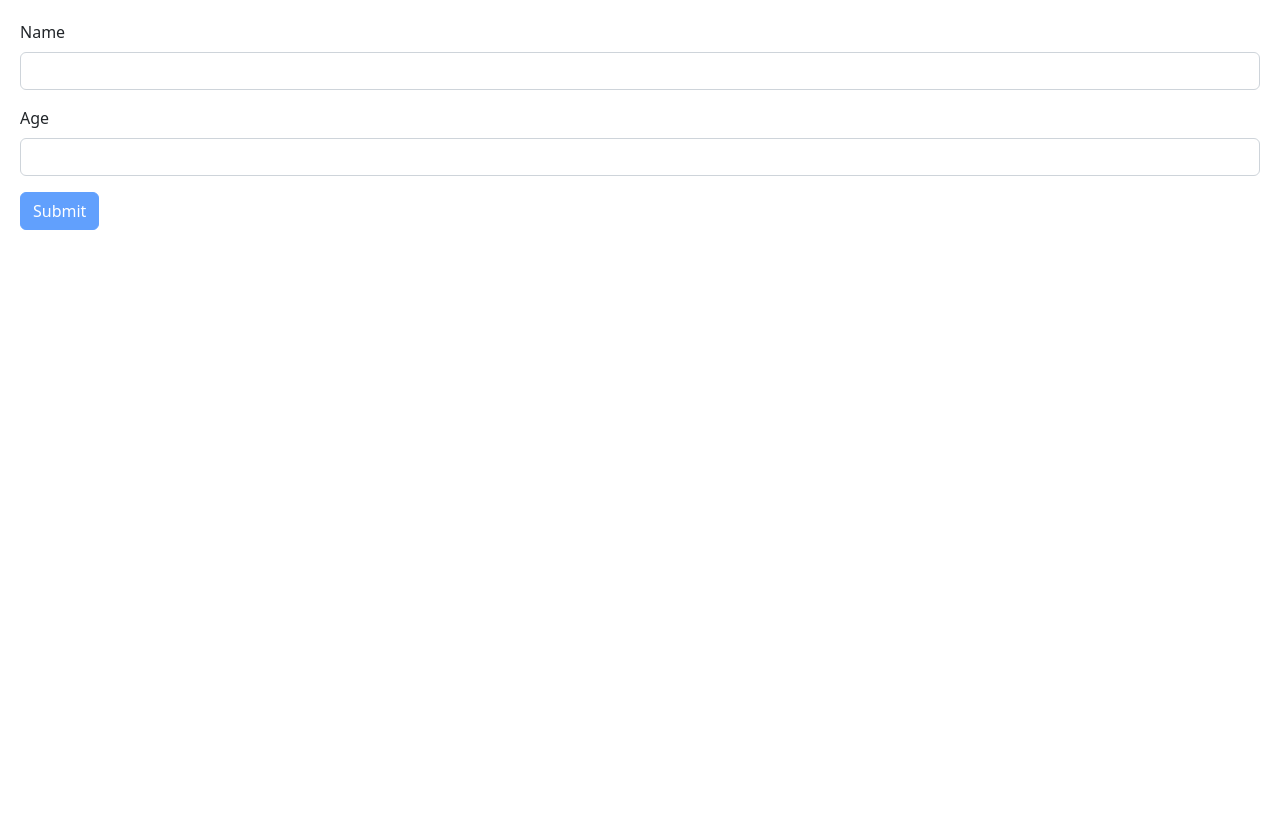
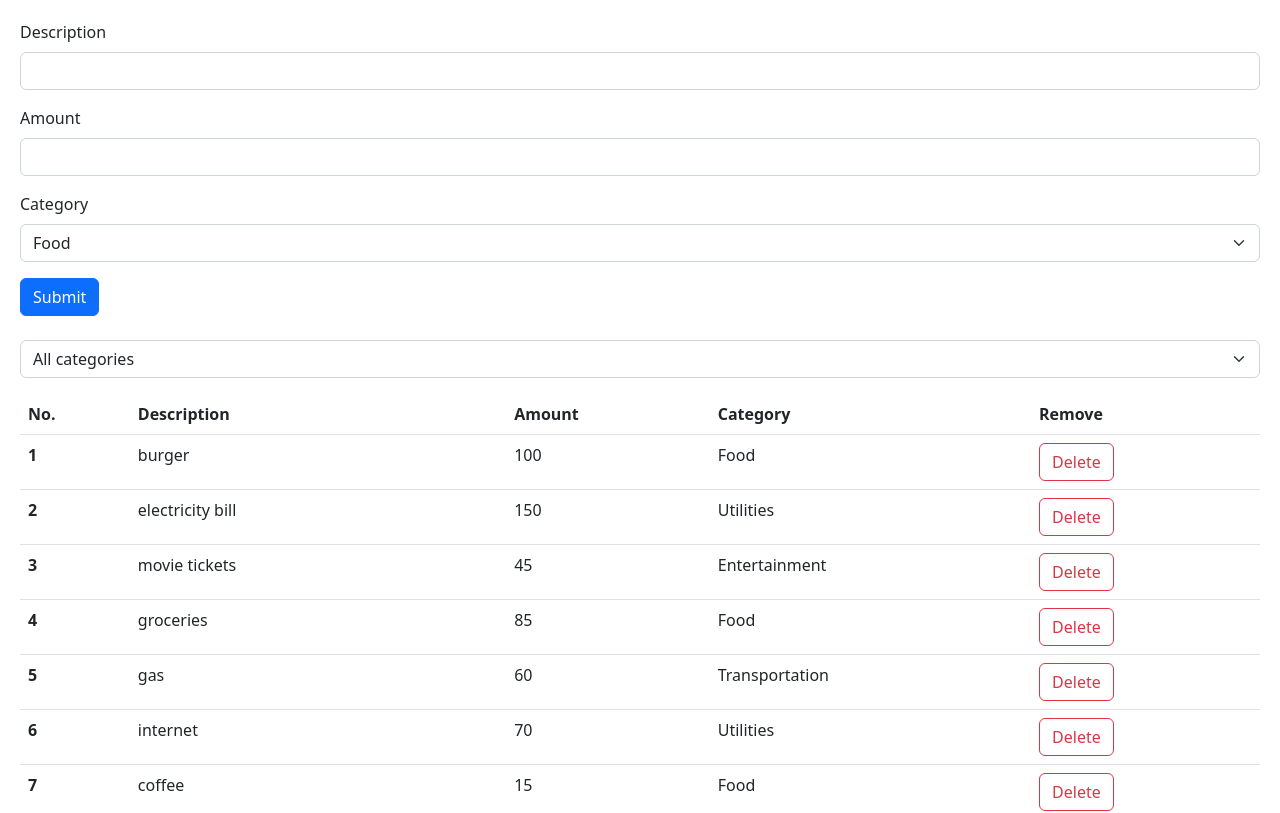
Before and after one commit to rohit20021/FormsWithReact, a React (Vite) app: page / in a window 1280 px wide. Shown: the top 813 px of the page. Built offline with nearby package versions, Linux system fonts and the light colour scheme.

Commit message:
expense Management form

```diff
--- a/src/App.tsx
+++ b/src/App.tsx
@@ -1,9 +1,75 @@
-import Form from "./components/practiceForm/usingformHook/Form";
+import InputExpense from "./components/expenseForm/InputExpense";
+import { useState } from "react";
+import Table from "./components/expenseForm/Table";
+import SelectDropdown from "./components/expenseForm/SelectDropdown";
+import categories from "./resources/Categories";
 
 function App() {
+  const [ListOfItems, setListOfItems] = useState([
+    { id: 1, description: "burger", amount: 100, category: "Food" },
+    {
+      id: 2,
+      description: "electricity bill",
+      amount: 150,
+      category: "Utilities",
+    },
+    {
+      id: 3,
+      description: "movie tickets",
+      amount: 45,
+      category: "Entertainment",
+    },
+    { id: 4, description: "groceries", amount: 85, category: "Food" },
+    { id: 5, description: "gas", amount: 60, category: "Transportation" },
+    { id: 6, description: "internet", amount: 70, category: "Utilities" },
+    { id: 7, description: "coffee", amount: 15, category: "Food" },
+    { id: 8, description: "gym membership", amount: 50, category: "Health" },
+    { id: 9, description: "books", amount: 35, category: "Education" },
+    { id: 10, description: "shoes", amount: 120, category: "Clothing" },
+    { id: 11, description: "phone bill", amount: 55, category: "Utilities" },
+  ]);
+
+  const [selectedCategory, setSelectedCategory] = useState("");
+
+  const handleDelete = (id: number) => {
+    const updatedItems = ListOfItems.filter((item) => item.id !== id);
+    setListOfItems(updatedItems);
+  };
+  const handleSubmitButton = (newItem: {
+    description: string;
+    amount: number;
+    category: string;
+  }) => {
+    const newId = ListOfItems.length > 0 ? ListOfItems[ListOfItems.length - 1].id + 1 : 1;
+    const itemWithId = { ...newItem, id: newId };
+    let updatedItems = [...ListOfItems, itemWithId];
+    setListOfItems(updatedItems);
+  };
+  const handleCategoryChange = (value: string) => {
+    setSelectedCategory(value);
+  };
+
+  let getListOfItems = () => {
+      return selectedCategory === ""
+        ? ListOfItems
+        : ListOfItems.filter((item) => item.category === selectedCategory);
+    };
+
   return (
     <div>
-      <Form />
+      <div className="mb-4">
+        <InputExpense categories={categories} onSave={handleSubmitButton} />
+      </div>
+
+      <div className="mb-3">
+        <SelectDropdown
+          categories={categories}
+          onChange={(e) => handleCategoryChange(e.target.value)}
+        />
+      </div>
+      <div>
+        <Table items={getListOfItems()} onDelete={handleDelete} />
+      </div>
     </div>
   );
 }
--- /dev/null
+++ b/src/components/expenseForm/InputExpense.tsx
@@ -0,0 +1,88 @@
+import React from "react";
+import { useForm, FieldValues } from "react-hook-form";
+import { z } from "zod";
+import { zodResolver } from "@hookform/resolvers/zod";
+
+const formSchema = z.object({
+  description: z
+    .string()
+    .min(3, { message: "Description must be at least 3 characters" }),
+  amount: z.number({ invalid_type_error: "Amount field is required" }).min(1),
+  category: z.string().nonempty({ message: "Category is required" }),
+});
+
+interface Props {
+  categories: string[];
+  onSave: (data: { description: string; amount: number; category: string }) => void;
+}
+
+type ExpenseForm = z.infer<typeof formSchema>;
+
+const InputExpense = (props: Props) => {
+  const { register, handleSubmit, formState,reset } = useForm<ExpenseForm>({
+    resolver: zodResolver(formSchema),
+  });
+
+  const onSubmit = (data: ExpenseForm) => {
+    console.log(data);
+    props.onSave(data);
+    reset();
+  };
+  return (
+    <form onSubmit={handleSubmit(onSubmit)}>
+      <div className="mb-3">
+        <label htmlFor="description" className="form-label">
+          Description
+        </label>
+        <input
+          id="description"
+          type="text"
+          className="form-control"
+          {...register("description")}
+        />
+        {formState.errors.description && (
+          <p className="text-danger">{formState.errors.description.message}</p>
+        )}
+      </div>
+
+      <div className="mb-3">
+        <label htmlFor="Amount" className="form-label">
+          Amount
+        </label>
+        <input
+          id="amount"
+          type="number"
+          className="form-control"
+          {...register("amount", { valueAsNumber: true })}
+        />
+        {formState.errors.amount && (
+          <p className="text-danger">{formState.errors.amount.message}</p>
+        )}
+      </div>
+
+      <div className="mb-3">
+        <label htmlFor="category" className="form-label">
+          Category
+        </label>
+        <select
+          className="form-select"
+          aria-label="Default select example"
+          id="category"
+          {...register("category")}
+        >
+          {props.categories.map((category) => (
+            <option key={category} value={category}>
+              {category}
+            </option>
+          ))}
+        </select>
+      </div>
+
+      <button type="submit" className="btn btn-primary">
+        Submit
+      </button>
+    </form>
+  );
+};
+
+export default InputExpense;
--- /dev/null
+++ b/src/components/expenseForm/SelectDropdown.tsx
@@ -0,0 +1,19 @@
+import React from "react";
+interface Props {
+  categories: string[];
+  onChange: (e: React.ChangeEvent<HTMLSelectElement>) => void;
+}
+const SelectDropdown = (props: Props) => {
+  return (
+    <select className="form-select" onChange={props.onChange}>
+      <option value="">All categories</option>
+      {props.categories.map((category) => (
+        <option key={category} value={category}>
+          {category}
+        </option>
+      ))}
+    </select>
+  );
+};
+
+export default SelectDropdown;
--- /dev/null
+++ b/src/components/expenseForm/Table.tsx
@@ -0,0 +1,48 @@
+import React from "react";
+interface Expense{
+  id:number;
+  description:string;
+  amount:number;
+  category:string;
+}
+
+interface Props {
+  items: Expense[];
+  onDelete: (id: number) => void;
+}
+
+const Table = (props: Props) => {
+  return (
+    <table className="table">
+      <thead>
+        <tr>
+          <th scope="col"> No.</th>
+          <th scope="col">Description</th>
+          <th scope="col">Amount</th>
+          <th scope="col">Category</th>
+          <th scope="col">Remove</th>
+        </tr>
+      </thead>
+      <tbody>
+        {props.items.map((item) => (
+          <tr key={item.id}>
+            <th scope="row">{item.id}</th>
+            <td>{item.description}</td>
+            <td>{item.amount}</td>
+            <td>{item.category}</td>
+            <td><button type="button" className="btn btn-outline-danger" onClick={()=> props.onDelete(item.id)}>Delete</button>
+            </td>
+          </tr>
+        ))}
+      </tbody>
+      <tfoot>
+        <tr>
+          <td colSpan={2}>Total</td>
+          <td>{props.items.reduce((acc, item) => acc + item.amount, 0)}</td>
+        </tr>
+      </tfoot>
+    </table>
+  );
+};
+
+export default Table;
--- /dev/null
+++ b/src/resources/categories.ts
@@ -0,0 +1,11 @@
+  const categories = [
+    "Food",
+    "Utilities",
+    "Entertainment",
+    "Transportation",
+    "Health",
+    "Education",
+    "Clothing",
+  ];
+
+  export default categories
```
